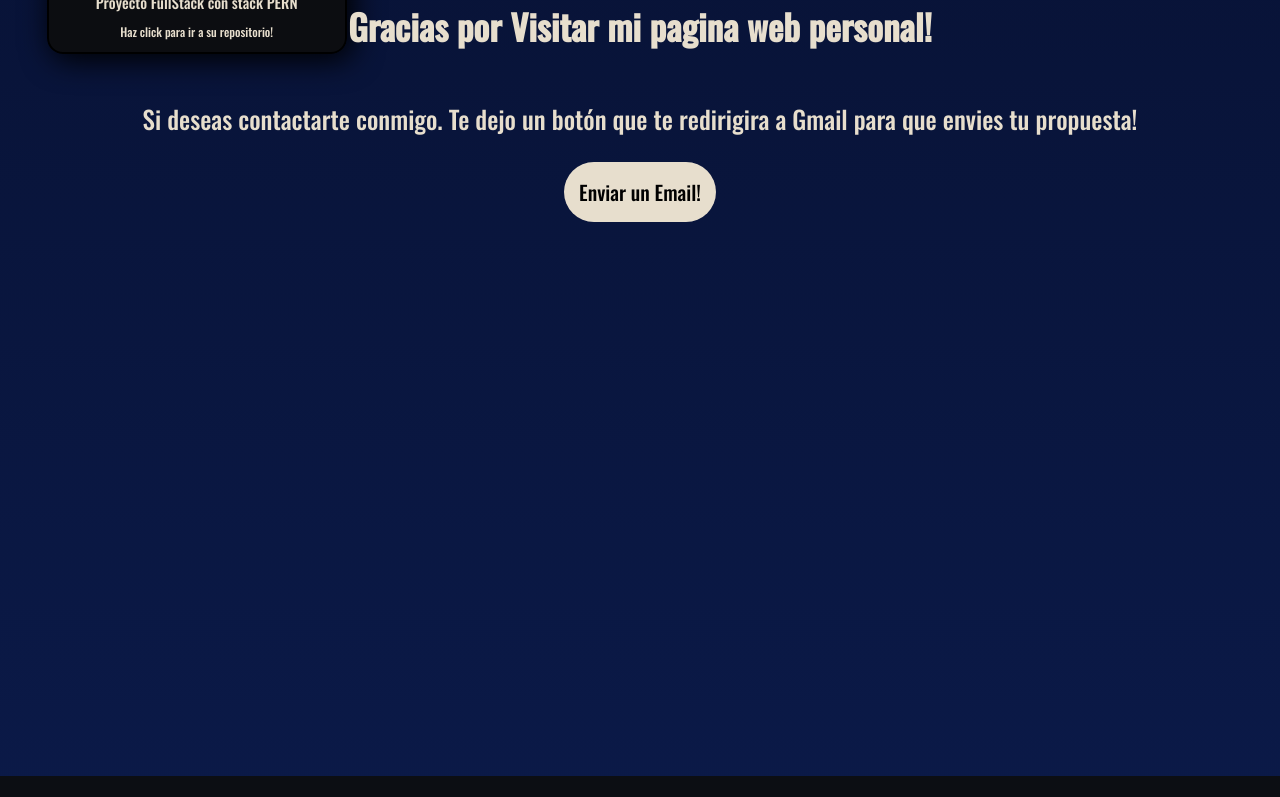
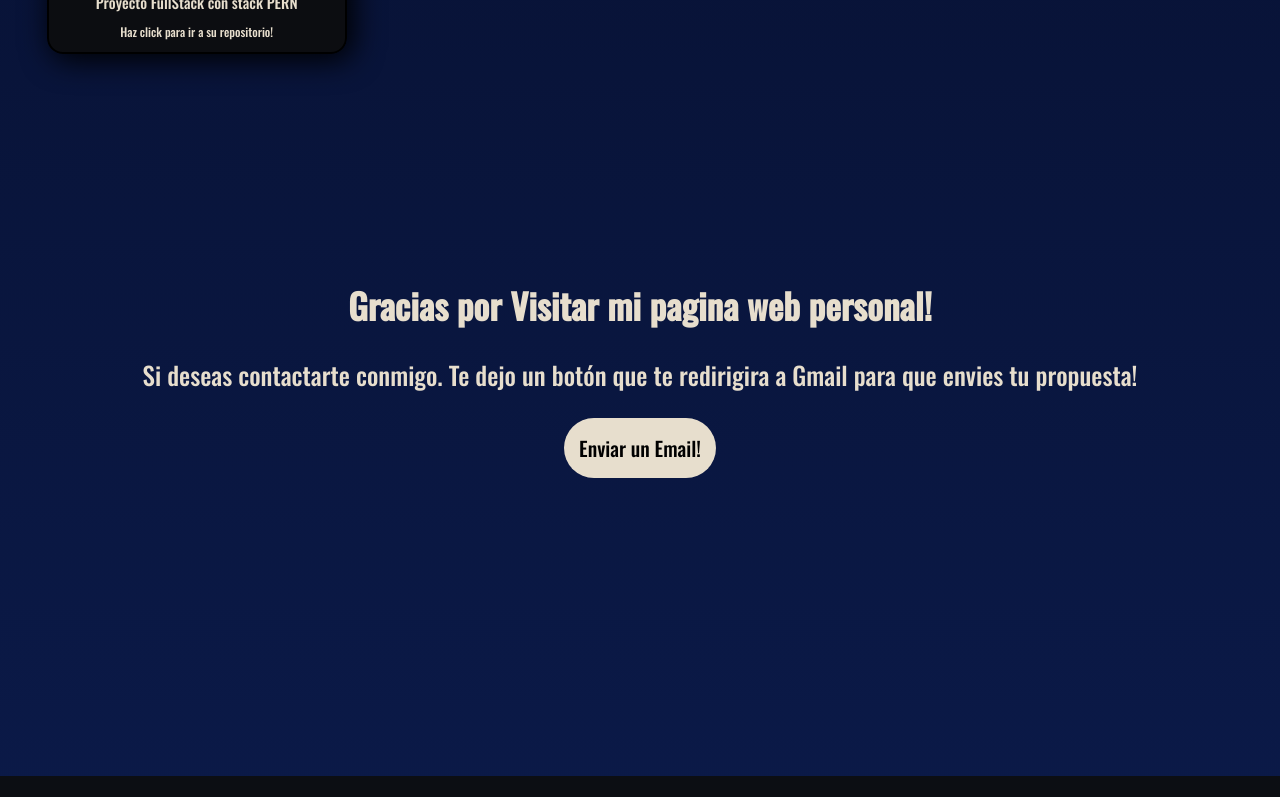
Before and after one commit to Samuelarag1/Portfolio, a React (Vite) app in the folder client/: page / in a window 1280 px wide. Shown: the part 2327-3124 px from the top of the page. Built offline with nearby package versions, Linux system fonts and the light colour scheme.

Commit message:
fixing input email

```diff
--- a/client/src/components/fourthPage/FourthPage.jsx
+++ b/client/src/components/fourthPage/FourthPage.jsx
@@ -9,6 +9,7 @@ const FourthPage = () => {
 
   return (
     <div className={styles.container} id="page-4">
+      <div>
         <h1>Gracias por Visitar mi pagina web personal!</h1>
         <p>
           Si deseas contactarte conmigo. Te dejo un botón que te redirigira a
@@ -19,6 +20,7 @@ const FourthPage = () => {
           Enviar un Email!
         </button>
       </div>
+    </div>
   );
 };
 export default FourthPage;
--- a/client/src/components/fourthPage/fourthpage.module.css
+++ b/client/src/components/fourthPage/fourthpage.module.css
@@ -12,6 +12,10 @@
     }
 }
 
+.container div {
+    margin-top: auto;
+    margin-bottom: auto;
+}
 
 .container h1{
     text-align: center;
```
Also changed, not shown: 1 other file (tests, documents, lock files or other folders). Lines whose indentation alone changed are shown as unchanged.
